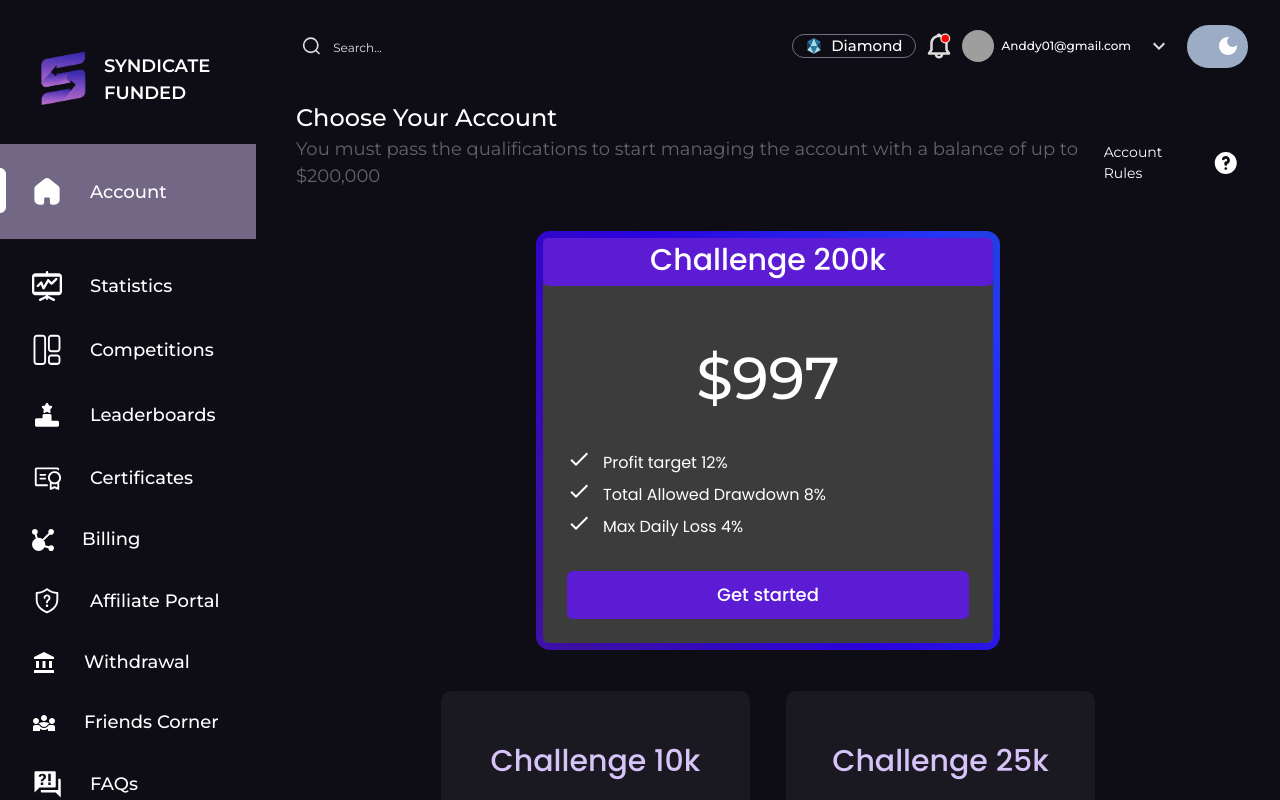
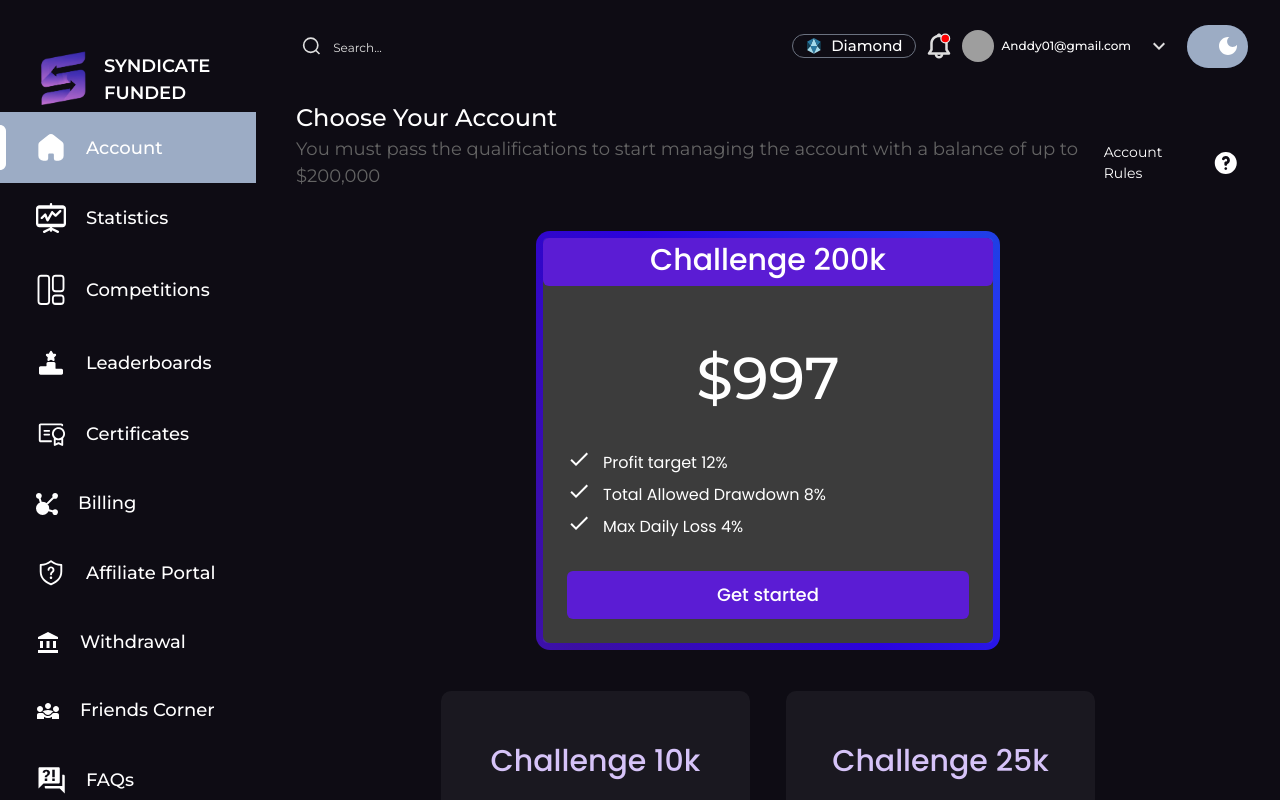
Before and after one commit to MuhammadZaeemNaveedSheikh/Sydicate_Main_Final, a React (Vite) app: page / in a window 1280 px wide. Shown: the top 800 px of the page. Built offline with nearby package versions, Linux system fonts and the light colour scheme; grey boxes are pictures that could not be loaded.

Commit message:
Fixed sidebar

```diff
--- a/src/components/Sidebar.tsx
+++ b/src/components/Sidebar.tsx
@@ -24,9 +24,16 @@
 
   return (
     <div className="hidden lg:flex flex-col 3xl:justify-between 3xl:h-[100vh]">
-      <NavLink to="/">
-        <div className="flex gap-4 justify-center items-center mt-12 px-8">
-          <img src="../../Icons/logo1.webp" alt="Syndicate Funded" width={64} height={64} />
+      <NavLink
+        to="/"
+        className="flex gap-4 justify-center items-center mt-12 px-8"
+      >
+        <img
+          src="../../Icons/logo1.webp"
+          alt="Syndicate Funded"
+          width={64}
+          height={64}
+        />
         <div
           className={`font-[Montserrat] font-semibold text-[18px] -ml-2 text-${
             theme.palette.mode === "light" ? "black" : "white"
@@ -34,26 +41,17 @@
         >
           SYNDICATE FUNDED
         </div>
-        </div>
       </NavLink>
       {menuItem?.map((item) => (
-        <div key={item?.id}>
         <NavLink
           to={item.path}
-            className={`font-[Montserrat] font-medium text-lg text-white ${
-              isNavLinkActive(item.path)
-                ? "flex items-center mt-8 bg-[#d6c3f8] bg-opacity-50 pb-8"
-                : ""
-            }`}
+          className={`font-[Montserrat] font-medium text-lg text-white flex items-center py-5 gap-5 pl-9 ${isNavLinkActive(item.path) ? "bg-[#9cacc5]":""}`}
         >
           {isNavLinkActive(item.path) && (
-              <div className="relative">
-                <div className="absolute -top-2">
+            <div className="fixed left-0">
               <SelectedSidebar />
             </div>
-              </div>
           )}
-            <div className="flex gap-7 items-center mt-8 pl-8">
           <div>{item?.icon}</div>
           <div
             className={`link_text ${
@@ -62,9 +60,7 @@
           >
             {item.name}
           </div>
-            </div>
         </NavLink>
-        </div>
       ))}
     </div>
   );
```
Lines whose indentation alone changed are shown as unchanged.
